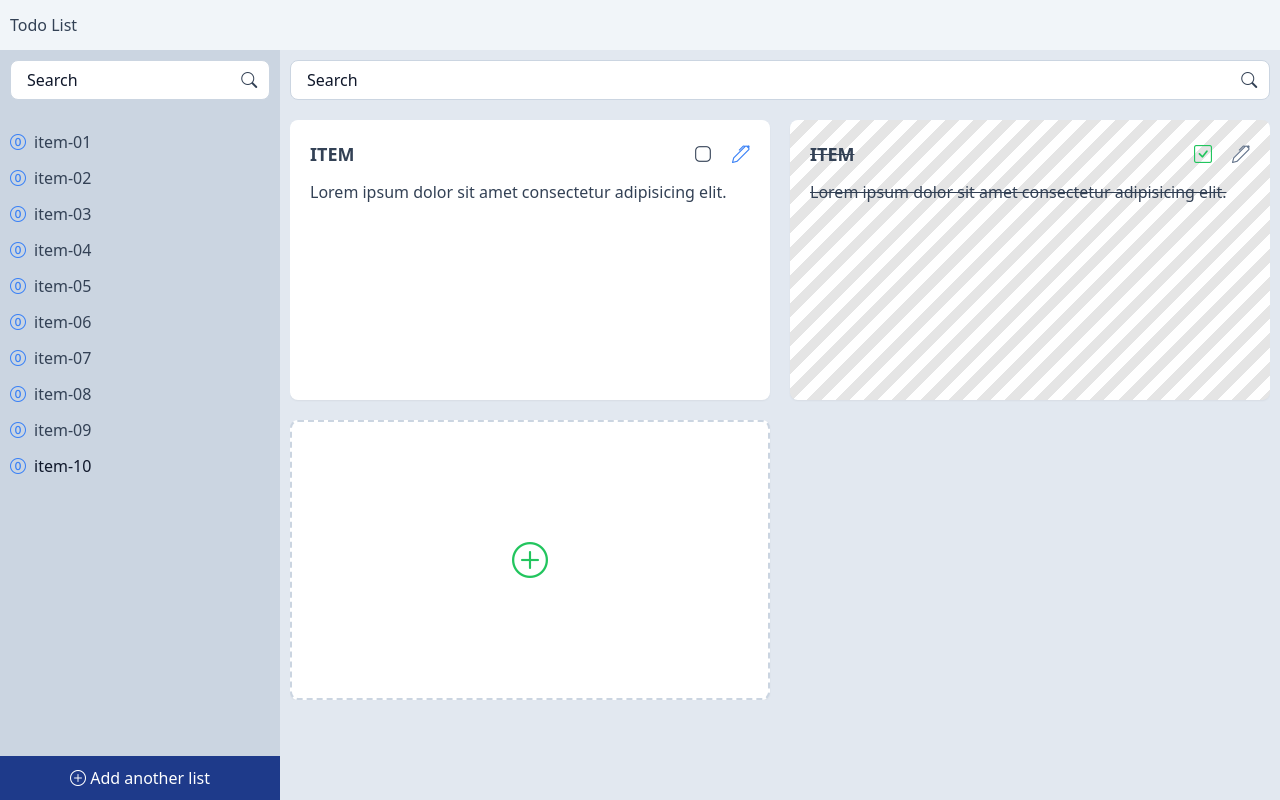
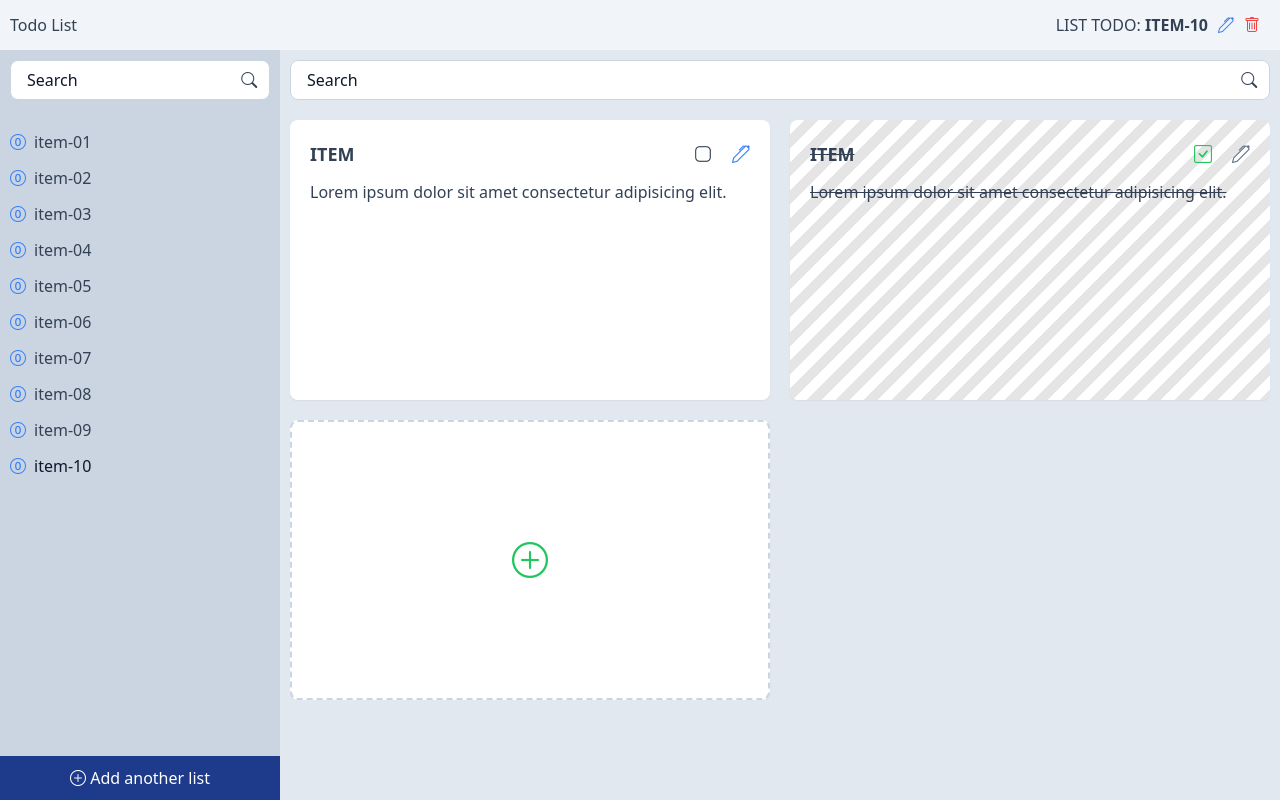
Before and after one commit to Dinookys/ly-todo, a website: page index.html in a window 1280 px wide. Drawn offline with nearby package versions, Linux system fonts and the light colour scheme.

Commit message:
Added header actions

```diff
--- a/index.html
+++ b/index.html
@@ -12,6 +12,13 @@
     <header class="header--container">
         <h1>Todo List</h1>
         <div class="header--actions">
+            <h3>LIST TODO: <b>ITEM-10</b></h3>
+            <button class="header--edit-list">
+                <i class="bi bi-pen"></i>
+            </button>
+            <button class="header--trash-list">
+                <span class="icon"><i class="bi bi-trash"></i></span>
+            </button>
             <button class="header--toggle-aside" data-toggle-sidebar>
                 <span class="icon"><i class="bi bi-list"></i></span>
             </button>
--- a/src/css/style.css
+++ b/src/css/style.css
@@ -35,8 +35,8 @@ header.header--container {
         @apply flex justify-end gap-2.5 px-2.5 dark:text-white;
     }
 
-    .header--add {
-        @apply rounded-full;
+    .header--trash-list {
+        @apply text-red-500;
     }
 
     .header--toggle-aside {
@@ -154,6 +154,7 @@ main.main--container {
     transform: rotateY(180deg);
 }
 
+.header--edit-list,
 .main--article .toggle {
     @apply text-blue-500;
 }
```
Also changed, not shown: style.css.
